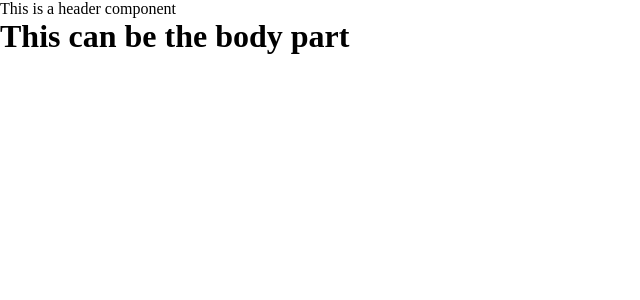
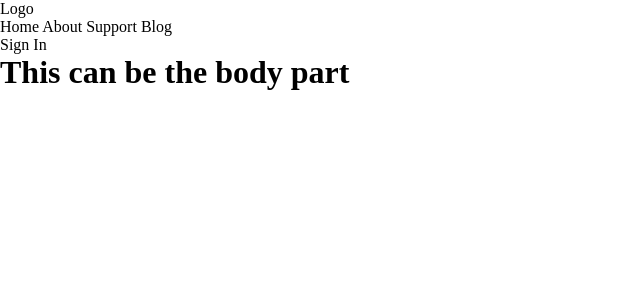
Before and after one commit to AaronTan11/SDP-CarePet, a Next.js app in the folder frontend/: page / in a window 1280 px wide. Shown: the top 300 px of the page, without its empty margins (0-640 px from the left). Built offline with nearby package versions, Linux system fonts and the light colour scheme.

Commit message:
added basic layout for header

```diff
--- a/frontend/src/components/header/header.js
+++ b/frontend/src/components/header/header.js
@@ -1,3 +1,9 @@
 export default function Header() {
-   return <div>This is a header component</div>;
+   return (
+      <div>
+         <div>Logo</div>
+         <div>Home About Support Blog</div>
+         <div>Sign In</div>
+      </div>
+   );
 }
```
